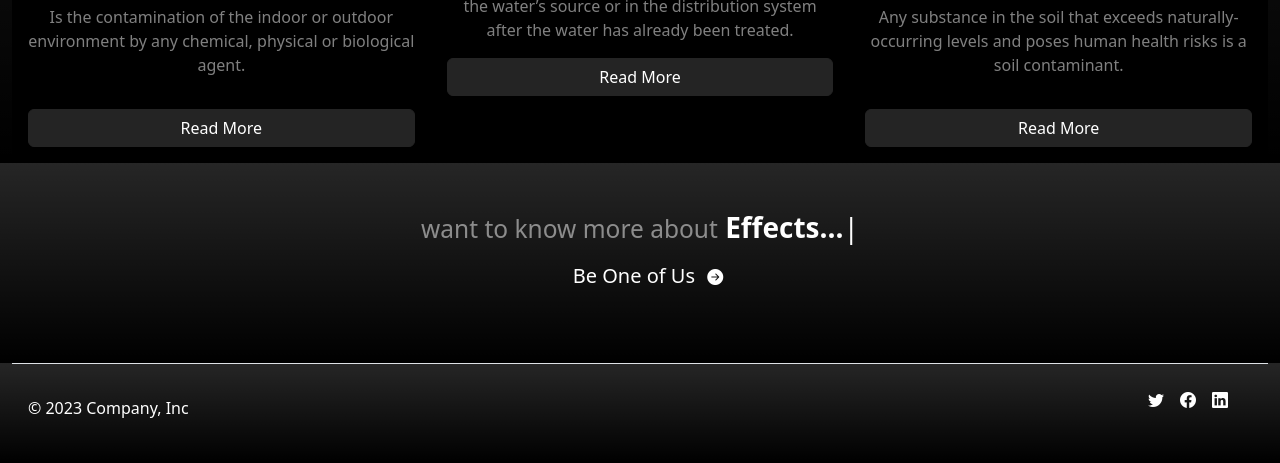
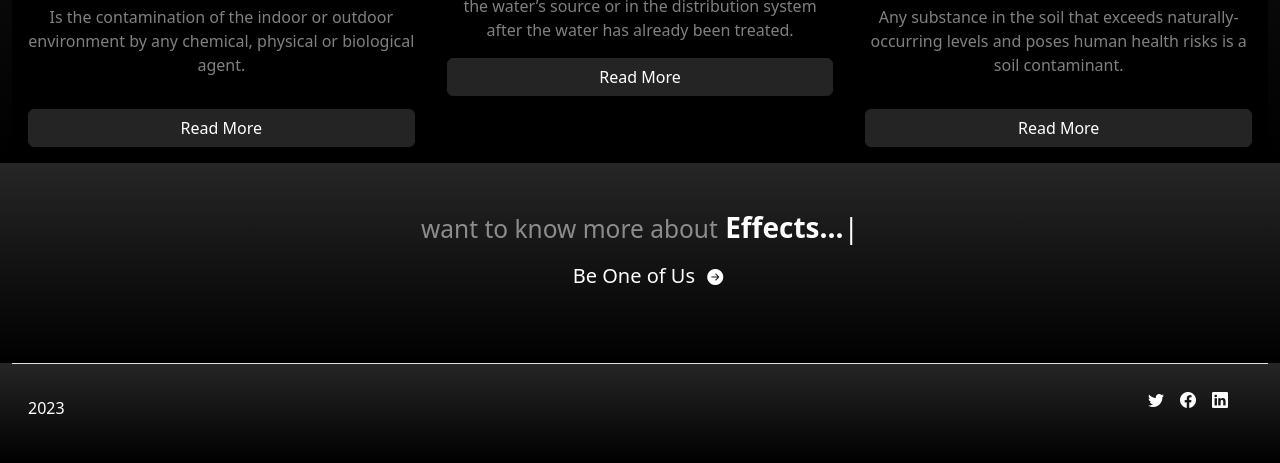
Before and after one commit to niteash/solidwastemanagement, a website: page index.html in a window 1280 px wide. Shown: the part 5017-5480 px from the top of the page. Drawn offline with nearby package versions, Linux system fonts and the light colour scheme.

Commit message:
Update index.html

```diff
--- a/index.html
+++ b/index.html
@@ -293,7 +293,7 @@
       <footer class="d-flex flex-wrap justify-content-between align-items-center border-top">
         <div class="col-md-4 d-flex align-items-center ">
 
-          <span class=" m-3 mb-md-0 text-white">© 2023 Company, Inc</span>
+          <span class=" m-3 mb-md-0 text-white">2023</span>
         </div>
 
         <ul class="nav col-md-4 m-4 justify-content-end list-unstyled d-flex">
```
